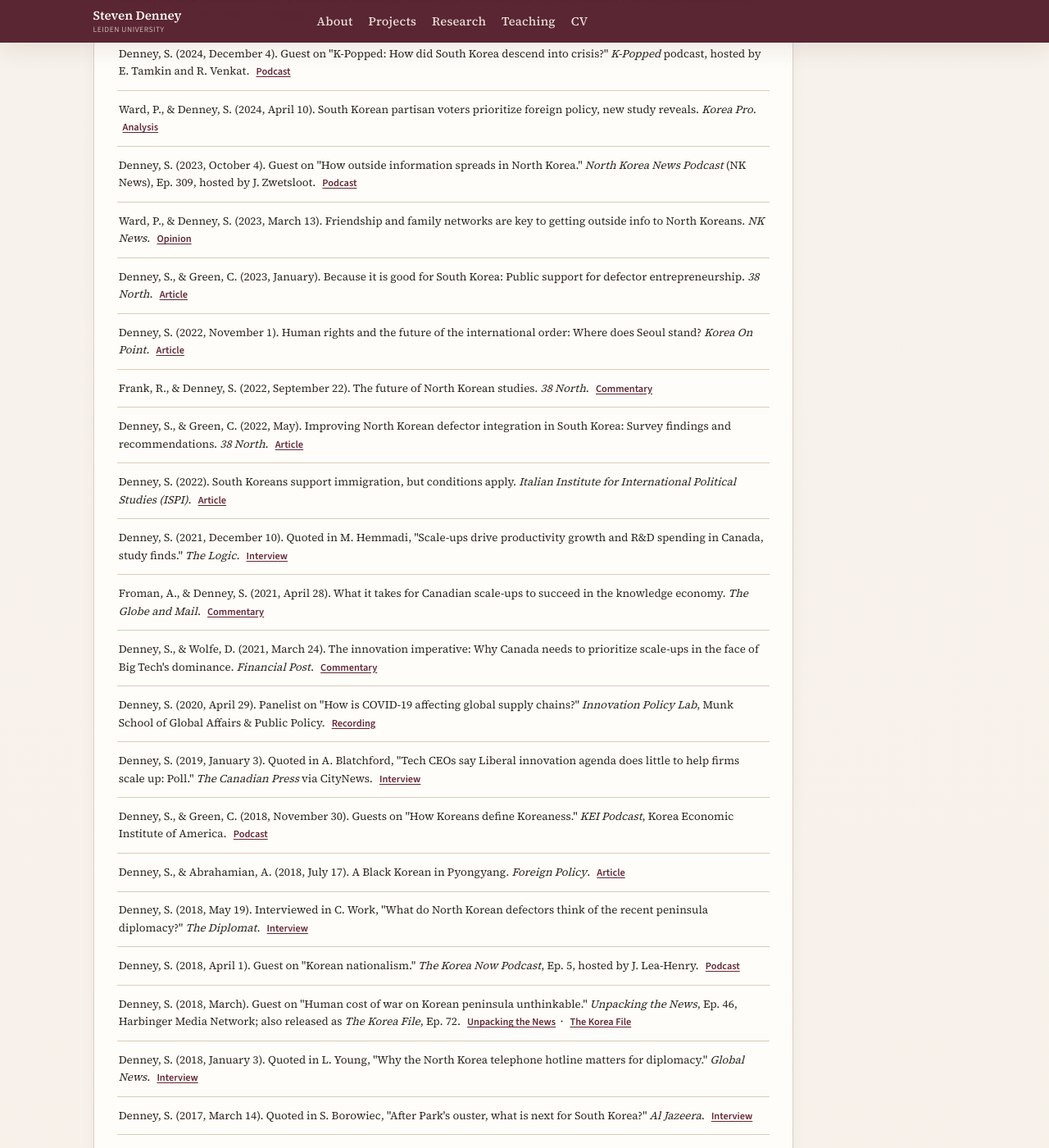
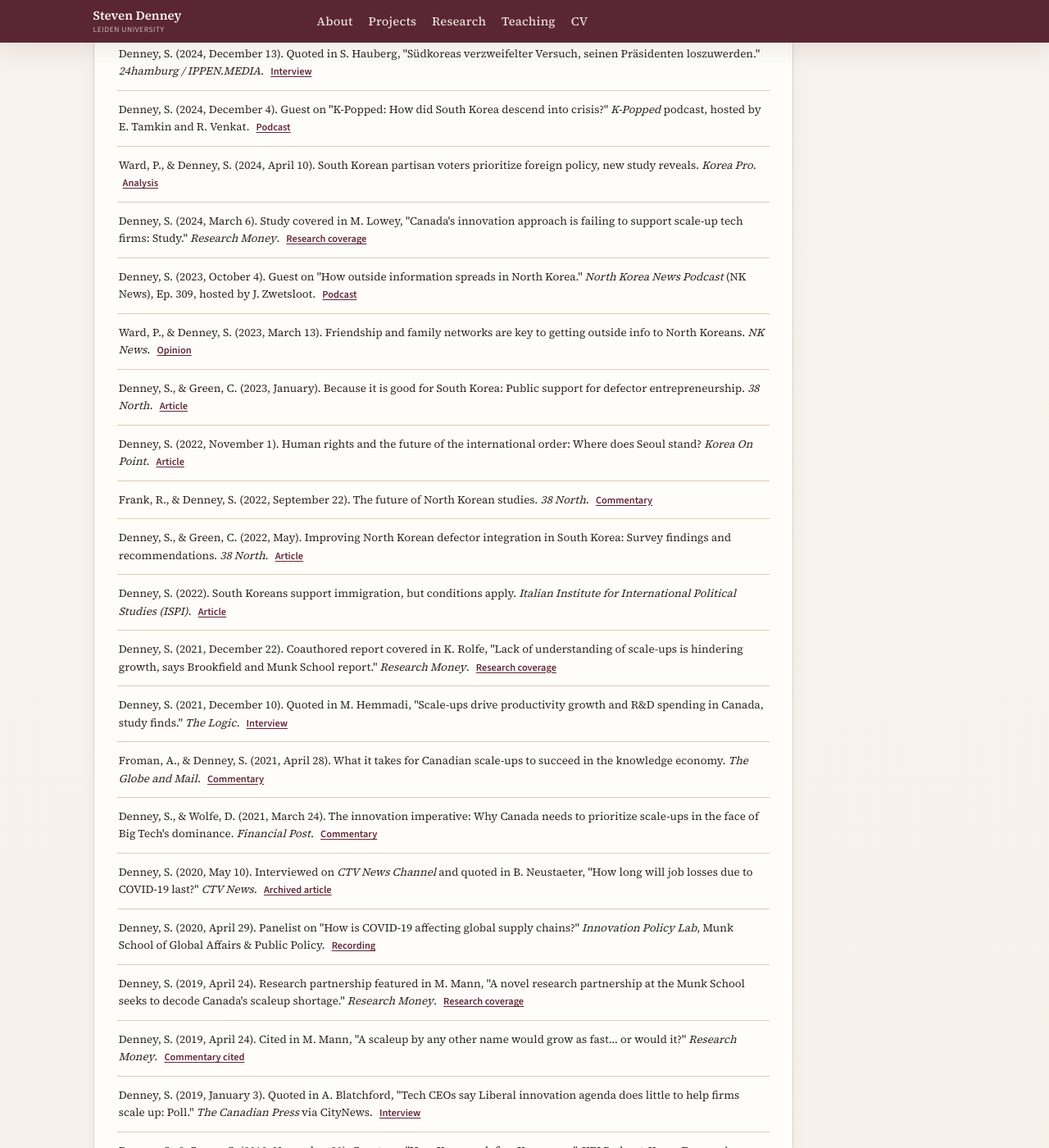
Before and after one commit to scdenney/scdenney.github.io, a Jekyll site: the page built from media.md, in a window 1280 px wide and 1400 px high, scrolled down 371 px. Shown: the whole window at 82% size. Built offline with Jekyll 4.4.1, drawn with Linux system fonts in a browser that asks for light colours; some of the changed text lies outside the part shown.

Commit message:
Add verified Canadian media coverage

```diff
--- a/media.md
+++ b/media.md
@@ -17,6 +17,10 @@ Denney, S. (2026, October 8). How to do fact-checking right in the era of AI. <e
 </p>
 
 <p class="publication-item">
+Denney, S. (2025, June 18). Research cited in M. Lowey, "Business trying to scale up in Canada face multiple challenges with no 'silver bullet' solutions." <em>Research Money</em>. <a href="https://researchmoneyinc.com/article/business-trying-to-scale-up-in-canada-face-multiple-challenges-with-no-silver-bullet-solutions" target="_blank" rel="noopener noreferrer" class="resource-link">Research coverage</a>
+</p>
+
+<p class="publication-item">
 Denney, S. (2025, March). Will Lee Jae-myung rise from South Korea's political chaos? <em>The Diplomat</em>. <a href="https://thediplomat.com/2025/03/will-lee-jae-myung-rise-from-south-koreas-political-chaos/" target="_blank" rel="noopener noreferrer" class="resource-link">Article</a>
 </p>
 
@@ -30,6 +34,10 @@ Denney, S. (2024, December 4). Guest on "K-Popped: How did South Korea descend i
 
 <p class="publication-item">
 Ward, P., & Denney, S. (2024, April 10). South Korean partisan voters prioritize foreign policy, new study reveals. <em>Korea Pro</em>. <a href="https://koreapro.org/2024/04/south-korean-partisan-voters-prioritize-foreign-policy-new-study-reveals/" target="_blank" rel="noopener noreferrer" class="resource-link">Analysis</a>
+</p>
+
+<p class="publication-item">
+Denney, S. (2024, March 6). Study covered in M. Lowey, "Canada's innovation approach is failing to support scale-up tech firms: Study." <em>Research Money</em>. <a href="https://researchmoneyinc.com/article/canada-s-innovation-approach-is-failing-to-support-scale-up-tech-firms-study" target="_blank" rel="noopener noreferrer" class="resource-link">Research coverage</a>
 </p>
 
 <p class="publication-item">
@@ -61,6 +69,10 @@ Denney, S. (2022). South Koreans support immigration, but conditions apply. <em>
 </p>
 
 <p class="publication-item">
+Denney, S. (2021, December 22). Coauthored report covered in K. Rolfe, "Lack of understanding of scale-ups is hindering growth, says Brookfield and Munk School report." <em>Research Money</em>. <a href="https://researchmoneyinc.com/article/lack-of-understanding-of-scale-ups-is-hindering-growth-says-brookfield-report" target="_blank" rel="noopener noreferrer" class="resource-link">Research coverage</a>
+</p>
+
+<p class="publication-item">
 Denney, S. (2021, December 10). Quoted in M. Hemmadi, "Scale-ups drive productivity growth and R&amp;D spending in Canada, study finds." <em>The Logic</em>. <a href="https://thelogic.co/news/scale-ups-drive-productivity-growth-and-rd-spending-in-canada-study-finds" target="_blank" rel="noopener noreferrer" class="resource-link">Interview</a>
 </p>
 
@@ -73,7 +85,19 @@ Denney, S., & Wolfe, D. (2021, March 24). The innovation imperative: Why Canada
 </p>
 
 <p class="publication-item">
+Denney, S. (2020, May 10). Interviewed on <em>CTV News Channel</em> and quoted in B. Neustaeter, "How long will job losses due to COVID-19 last?" <em>CTV News</em>. <a href="https://web.archive.org/web/20241206140818/https://www.ctvnews.ca/health/coronavirus/how-long-will-job-losses-due-to-covid-19-last-1.4933071" target="_blank" rel="noopener noreferrer" class="resource-link">Archived article</a>
+</p>
+
+<p class="publication-item">
 Denney, S. (2020, April 29). Panelist on "How is COVID-19 affecting global supply chains?" <em>Innovation Policy Lab</em>, Munk School of Global Affairs &amp; Public Policy. <a href="https://www.youtube.com/watch?v=0-0tCOu62AU" target="_blank" rel="noopener noreferrer" class="resource-link">Recording</a>
+</p>
+
+<p class="publication-item">
+Denney, S. (2019, April 24). Research partnership featured in M. Mann, "A novel research partnership at the Munk School seeks to decode Canada's scaleup shortage." <em>Research Money</em>. <a href="https://researchmoneyinc.com/article/a-novel-research-partnership-at-the-munk-school-seeks-to-decode-canadas-scaleup-shortage" target="_blank" rel="noopener noreferrer" class="resource-link">Research coverage</a>
+</p>
+
+<p class="publication-item">
+Denney, S. (2019, April 24). Cited in M. Mann, "A scaleup by any other name would grow as fast... or would it?" <em>Research Money</em>. <a href="https://researchmoneyinc.com/article/a-scaleup-by-any-other-name-would-grow-as-fast-or-would-it" target="_blank" rel="noopener noreferrer" class="resource-link">Commentary cited</a>
 </p>
 
 <p class="publication-item">
```
Also changed, not shown: research.md (+24 -0 lines).
